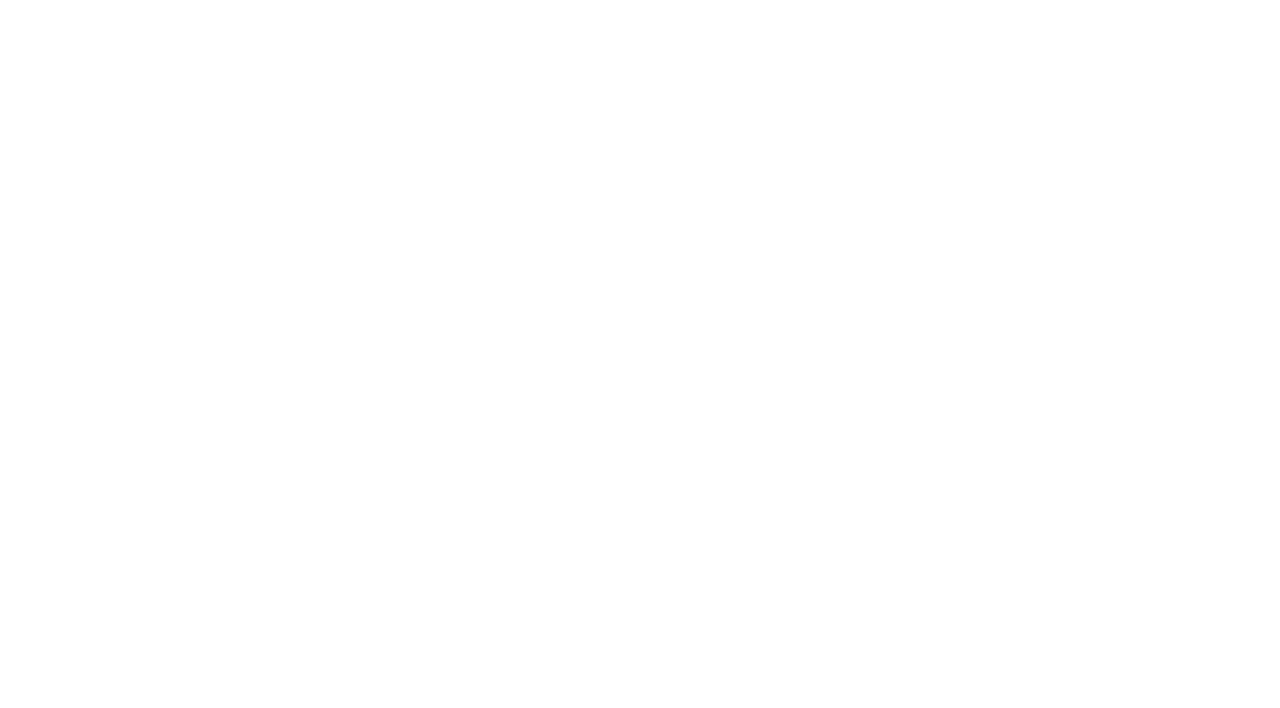
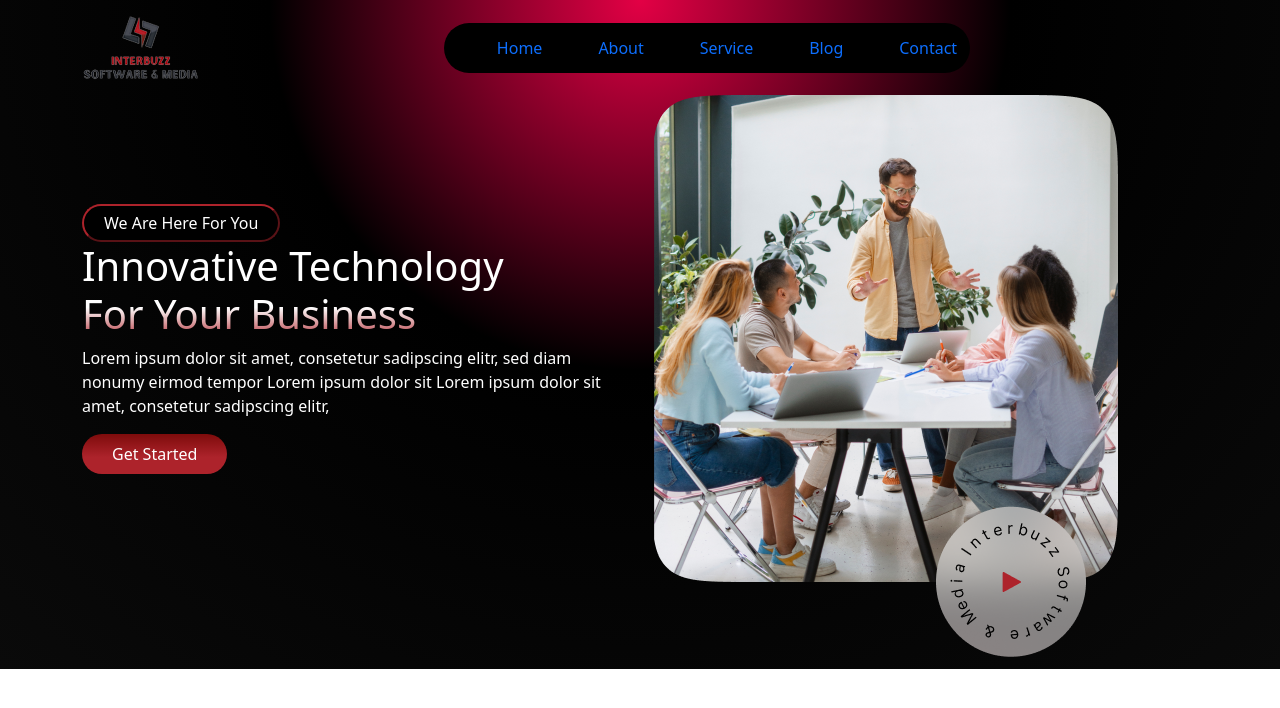
Before and after one commit to Sudharaka200/interbuzz-software-media, a plain HTML site: page index.html in a window 1280 px wide. Drawn offline with nearby package versions, Linux system fonts and the light colour scheme.

Commit message:
Home section 1 done

```diff
--- a/css/style.css
+++ b/css/style.css
@@ -0,0 +1,28 @@
+/* Theme */
+.body-home {
+  background: radial-gradient(circle at top center, #e30045 0%, #000000 40%, #0a0a0a 100%);
+  background-repeat: no-repeat;
+  background-size: cover;
+  height: 100%;
+}
+
+.main-title{color: #FFF;}
+.main-s-txt{background: linear-gradient(180deg, #FFFFFF 38.88%, #AD232B 100%);-webkit-background-clip: text;-webkit-text-fill-color: transparent;background-clip: text;color: transparent;}
+.p-txt{color: #FFF;}
+.main-btn{background: linear-gradient(0deg, #AD232B 41.67%, #790908 106.25%);border: none;color: white;padding: 8px 30px;font-size: 16px;border-radius: 25px;cursor: pointer;}
+.secondary-btn{background-color:black; color: #FFF; padding: 5px 20px; border-radius: 20px; box-sizing: border-box; border-color: #AD232B;}
+
+
+
+/* Navbar */
+.navbar-st{margin: auto; background-color: black; border-radius: 30px; padding: 5px; color: #FFF;}
+.nav-link{margin-left: 40px; color: #FFF;}
+.home-banner-content-left{margin: auto; padding-top: 20%;}
+
+
+
+
+
+
+/* Home */
+.home-section1{padding: 90px;}
--- a/index.html
+++ b/index.html
@@ -1,11 +1,86 @@
 <!DOCTYPE html>
 <html lang="en">
+
 <head>
     <meta charset="UTF-8">
     <meta name="viewport" content="width=device-width, initial-scale=1.0">
     <title>Document</title>
+    <link rel="stylesheet" href="css/style.css">
+
+    <!-- Bootstrap -->
+    <link href="https://cdn.jsdelivr.net/npm/bootstrap@5.0.2/dist/css/bootstrap.min.css" rel="stylesheet"
+        integrity="sha384-EVSTQN3/azprG1Anm3QDgpJLIm9Nao0Yz1ztcQTwFspd3yD65VohhpuuCOmLASjC" crossorigin="anonymous">
+    <script src="https://cdn.jsdelivr.net/npm/@popperjs/core@2.9.2/dist/umd/popper.min.js"
+        integrity="sha384-IQsoLXl5PILFhosVNubq5LC7Qb9DXgDA9i+tQ8Zj3iwWAwPtgFTxbJ8NT4GN1R8p"
+        crossorigin="anonymous"></script>
+    <script src="https://cdn.jsdelivr.net/npm/bootstrap@5.0.2/dist/js/bootstrap.min.js"
+        integrity="sha384-cVKIPhGWiC2Al4u+LWgxfKTRIcfu0JTxR+EQDz/bgldoEyl4H0zUF0QKbrJ0EcQF"
+        crossorigin="anonymous"></script>
+    <!-- Bootstrap -->
+
 </head>
-<body>
+
+<body class="body-home">
+
+    <!-- area 1 -->
+    <!-- navbar -->
+    <nav class="navbar navbar-expand-lg">
+        <div class="container">
+            <a class="navbar-brand" href="#"><img src="images/LOGO_!50_100 1.png" alt=""></a>
+            <button class="navbar-toggler" type="button" data-bs-toggle="collapse" data-bs-target="#navbarNav"
+                aria-controls="navbarNav" aria-expanded="false" aria-label="Toggle navigation">
+                <span class="navbar-toggler-icon"></span>
+            </button>
+            <div class="collapse navbar-collapse" id="navbarNav">
+                <div class="navbar-st">
+                    <ul class="navbar-nav">
+                        <li class="nav-item">
+                            <a class="nav-link active" aria-current="page" href="index.html">Home</a>
+                        </li>
+                        <li class="nav-item">
+                            <a class="nav-link" href="pages/about.html">About</a>
+                        </li>
+                        <li class="nav-item">
+                            <a class="nav-link" href="pages/service.html">Service</a>
+                        </li>
+                        <li class="nav-item">
+                            <a class="nav-link" href="pages/blog.html">Blog</a>
+                        </li>
+                        <li class="nav-item">
+                            <a class="nav-link" href="pages/contact.html">Contact</a>
+                        </li>
+                    </ul>
+                </div>
+            </div>
+        </div>
+    </nav>
+    <!-- navbar -->
+
+    <!-- home-section -->
+    <div class="container">
+        <div class="row">
+            <div class="col">
+                <div class="content home-banner-content-left">
+                    <button class="secondary-btn">We Are Here For You</button>
+                    <h1 class="main-title">Innovative Technology <br><span class="main-s-txt">For Your Business</span></h1>
+                    <p class="p-txt">Lorem ipsum dolor sit amet, consetetur sadipscing elitr, sed diam nonumy eirmod tempor Lorem ipsum dolor sit Lorem ipsum dolor sit amet, consetetur sadipscing elitr,</p>
+                    <button class="main-btn">Get Started</button>
+                </div>
+            </div>
+            <div class="col">
+                <img class="home-section1-img" src="images/Hero image.png" alt="">
+            </div>
+        </div>
+    </div>
+    <!-- home-section -->
+
+
+
+
+    <!-- area 1 end-->
+
+
 
 </body>
+
 </html>
```
Also changed, not shown: pages/about.html (+70 -0 lines), pages/blog.html (+70 -0 lines), pages/contact.html (+70 -0 lines), pages/service.html (+70 -0 lines), images/Hero image.png (added), images/LOGO_!50_100 1.png (added).
